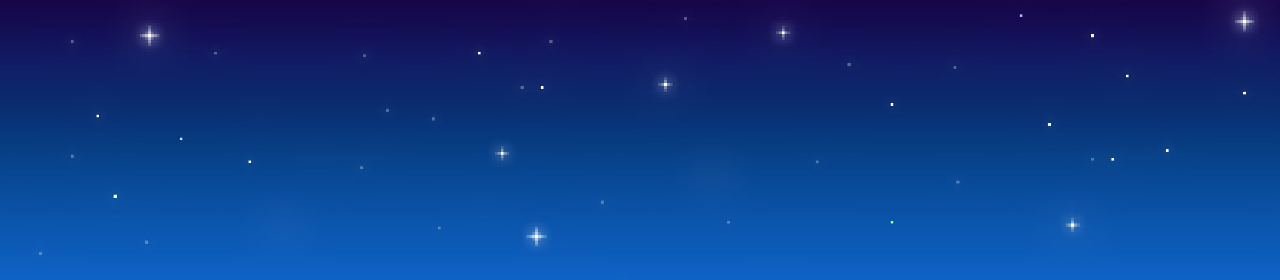
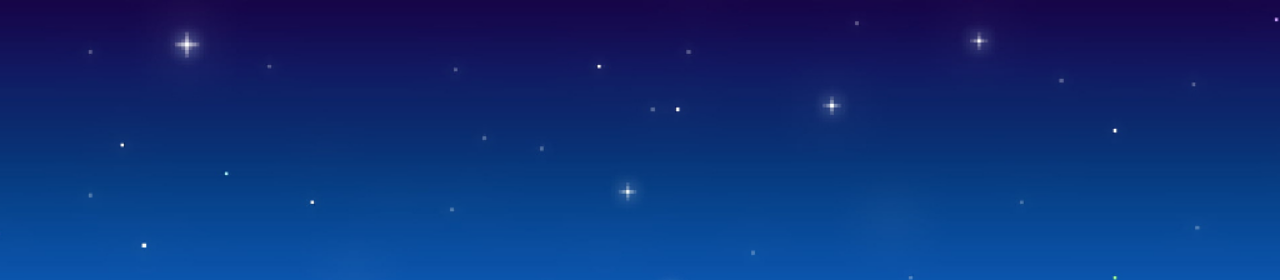
Before and after one commit to uno-capotado/euvonmemata2.0, a plain HTML site: page to prestes a me mata/index.html in a window 1280 px wide. Shown: the top 280 px of the page. Drawn offline with Linux system fonts and the light colour scheme.

Commit message:
Update main.css

```diff
--- a/to prestes a me mata/main.css
+++ b/to prestes a me mata/main.css
@@ -1,5 +1,10 @@
+html {
+    background-image: url('pxfuel.jpg');
+    background-repeat: no-repeat;
+    background-size: cover;
+}
+
 body{
-    background-image: url('pxfuel.jpg');
     font-family: Arial, Helvetica, sans-serif;
     display: flex;
     align-items: center;
@@ -8,6 +13,8 @@ body{
     overflow: hidden;
     margin: 0;
     border: 5% white;
+    background-repeat: no-repeat;
+    background-size: cover;
 }
 
 .quiz-container{
```
